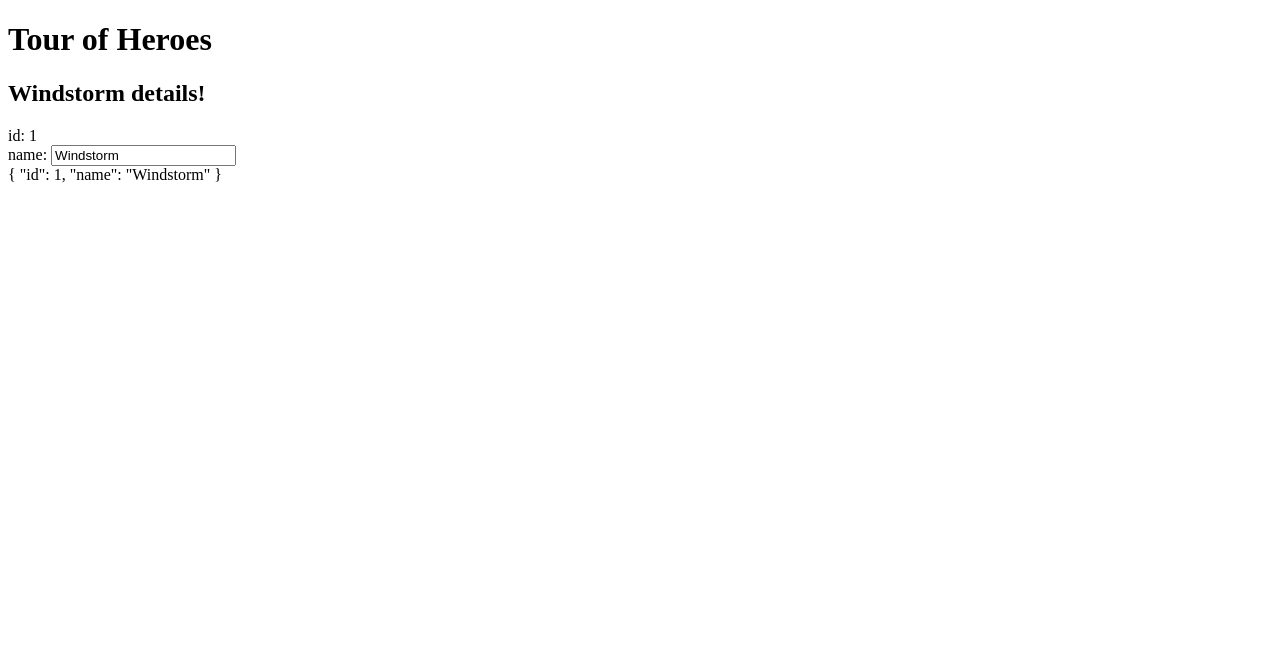
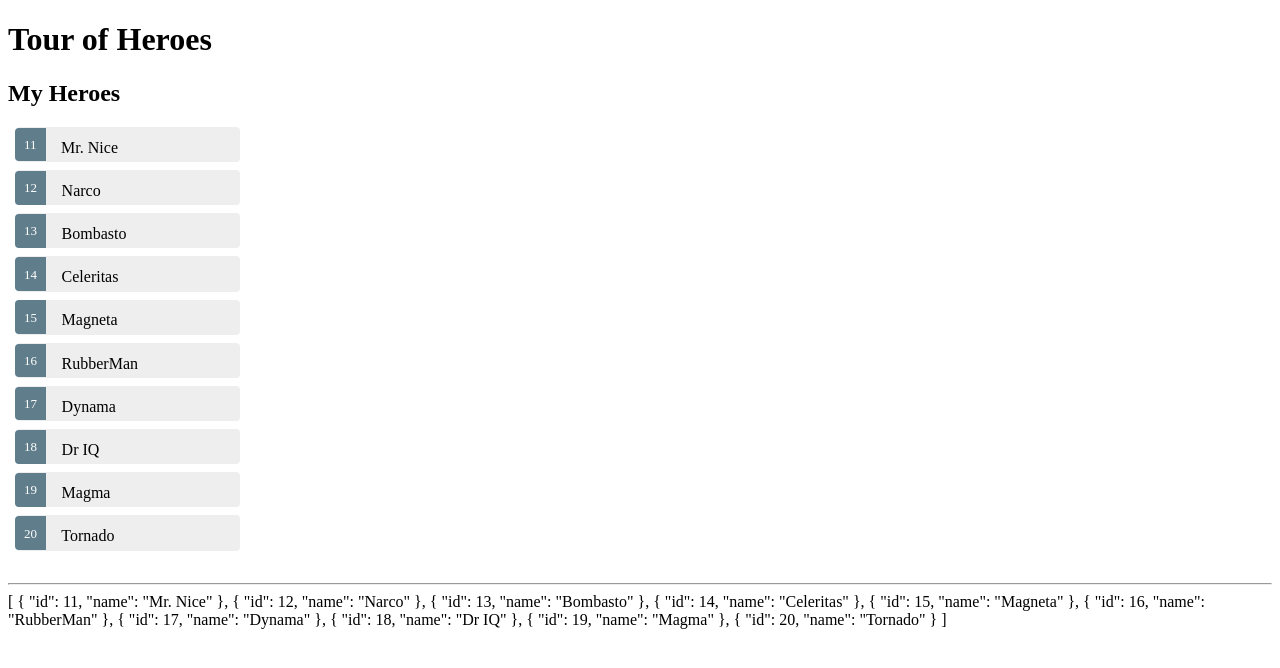
Before and after one commit to Karfann/tourOfHeroes, an Angular app: page / in a window 1280 px wide. Shown: the top 668 px of the page. Built offline with nearby package versions, Linux system fonts and the light colour scheme.

Commit message:
Master/Detail

```diff
--- a/src/app/hero/hero.component.css
+++ b/src/app/hero/hero.component.css
@@ -0,0 +1,47 @@
+.selected {
+    background-color: #CFD8DC !important;
+    color: white;
+}
+.heroes {
+    margin: 0 0 2em 0;
+    list-style-type: none;
+    padding: 0;
+    width: 15em;
+}
+.heroes li {
+    cursor: pointer;
+    position: relative;
+    left: 0;
+    background-color: #EEE;
+    margin: .5em;
+    padding: .3em 0;
+    height: 1.6em;
+    border-radius: 4px;
+}
+.heroes li.selected:hover {
+    background-color: #BBD8DC !important;
+    color: white;
+}
+.heroes li:hover {
+    color: #607D8B;
+    background-color: #DDD;
+    left: .1em;
+}
+.heroes .text {
+    position: relative;
+    top: -3px;
+}
+.heroes .badge {
+    display: inline-block;
+    font-size: small;
+    color: white;
+    padding: 0.8em 0.7em 0 0.7em;
+    background-color: #607D8B;
+    line-height: 1em;
+    position: relative;
+    left: -1px;
+    top: -4px;
+    height: 1.8em;
+    margin-right: .8em;
+    border-radius: 4px 0 0 4px;
+}
--- a/src/app/hero/hero.component.html
+++ b/src/app/hero/hero.component.html
@@ -1,10 +1,21 @@
-<h2>{{hero.name}} details!</h2>
-<div>
-    <label for="">id: </label>{{hero.id}}
+<div *ngIf="selectedHero">
+  <h2>{{selectedHero.name}} details!</h2>
+  <div>
+    <label for="">id: </label>{{selectedHero.id}}
+  </div>
+  <div>
+    <label for="">name: </label>
+    <input [(ngModel)]="selectedHero.name" placeholder="name" name="name" />
+  </div>
 </div>
-<div>
-    <label for="">name: </label>
-    <input [(ngModel)]="hero.name" placeholder="name" name="name"/>
+<h2>My Heroes</h2>
+<ul class="heroes">
+  <li
+    *ngFor="let hero of heroes"
+    (click)="onSelect(hero)"
+    [class.selected]="hero === selectedHero">
+    <span class="badge">{{hero.id}}</span> {{hero.name}}
+  </li>
+</ul>
 
-</div>
-{{hero | json}}
+<hr> {{heroes | json}}
--- a/src/app/hero/hero.component.ts
+++ b/src/app/hero/hero.component.ts
@@ -1,5 +1,19 @@
 import { Component, OnInit } from '@angular/core';
 import { Hero } from './hero';
+
+const HEROES: Hero[] = [
+  { id: 11, name: 'Mr. Nice' },
+  { id: 12, name: 'Narco' },
+  { id: 13, name: 'Bombasto' },
+  { id: 14, name: 'Celeritas' },
+  { id: 15, name: 'Magneta' },
+  { id: 16, name: 'RubberMan' },
+  { id: 17, name: 'Dynama' },
+  { id: 18, name: 'Dr IQ' },
+  { id: 19, name: 'Magma' },
+  { id: 20, name: 'Tornado' }
+];
+
 
 @Component({
   selector: 'app-hero',
@@ -8,12 +22,15 @@
 })
 export class HeroComponent implements OnInit {
 
-  hero: Hero;
+  selectedHero: Hero;
+  heroes: Array<Hero> = HEROES;
 
   constructor() { }
 
-  ngOnInit() {
-    this.hero = new Hero(1, 'Windstorm')
+  ngOnInit() { }
+
+  onSelect(hero: Hero): void {
+    this.selectedHero = hero;
   }
 
 }
```
